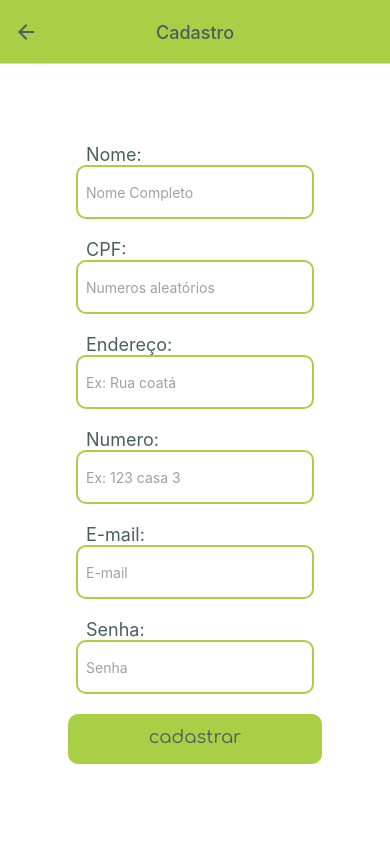
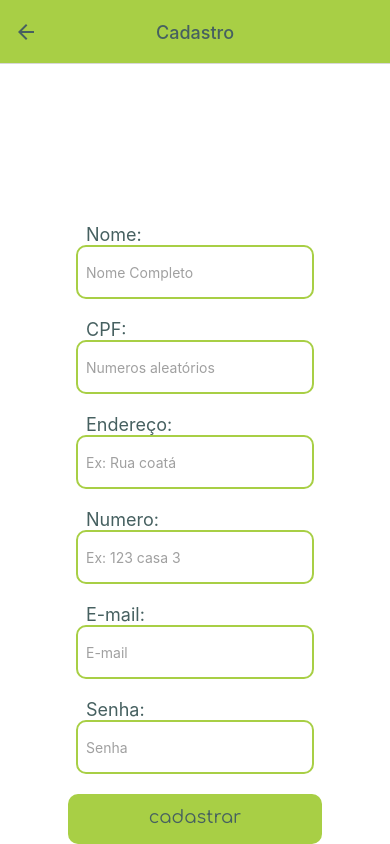
Before and after one commit to kaue-S/eco-food-app, a React Native app: screen /Cadastro in a window 390 px wide. Built offline with nearby package versions, Linux system fonts and the light colour scheme; no server answers.

Commit message:
scrollview

```diff
--- a/src/screens/CadastroUsuario.js
+++ b/src/screens/CadastroUsuario.js
@@ -3,6 +3,7 @@ import {
   ActivityIndicator,
   Alert,
   Pressable,
+  ScrollView,
   StyleSheet,
   Text,
   TextInput,
@@ -85,6 +86,7 @@ export default function CadastroUsuario({ navigation }) {
 
   return (
     <SafeContainer>
+      <ScrollView />
       <View style={styles.formulario}>
         <View>
           <Text style={styles.tituloInput}>Nome:</Text>
```
